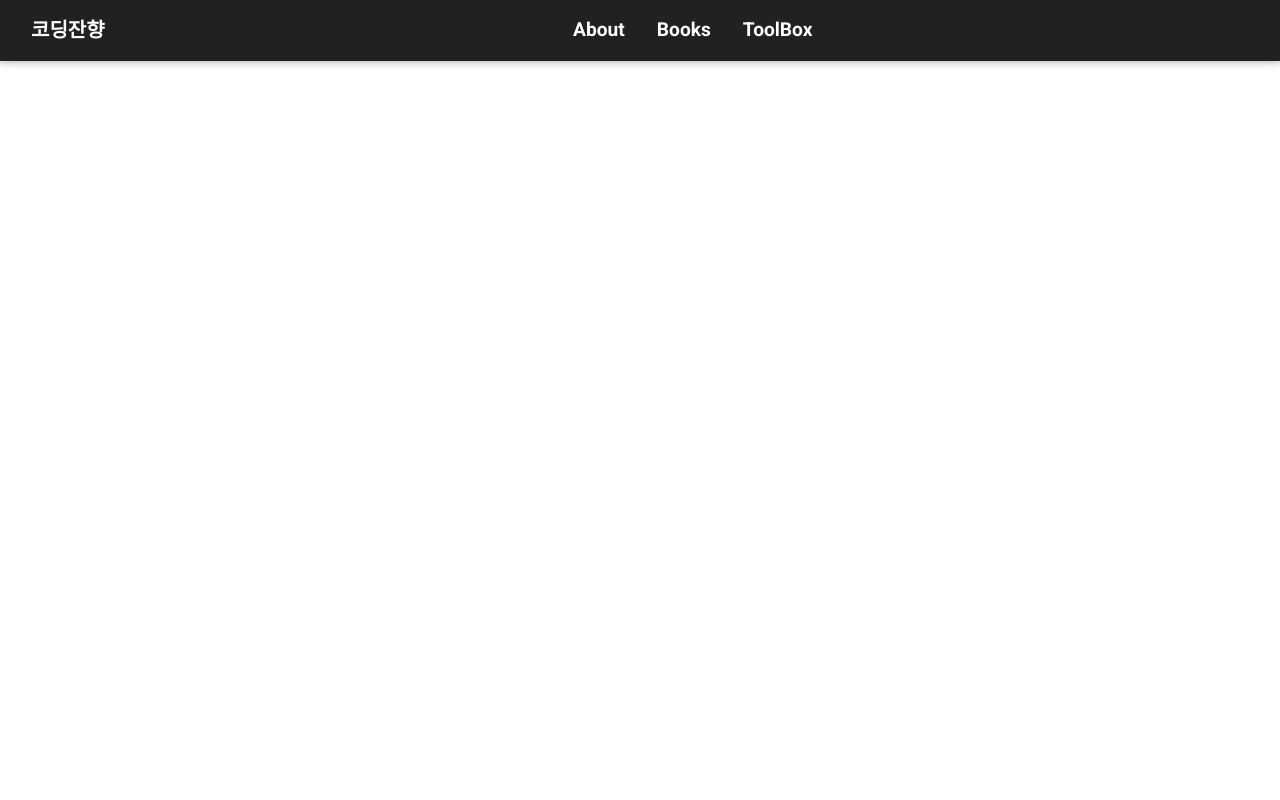
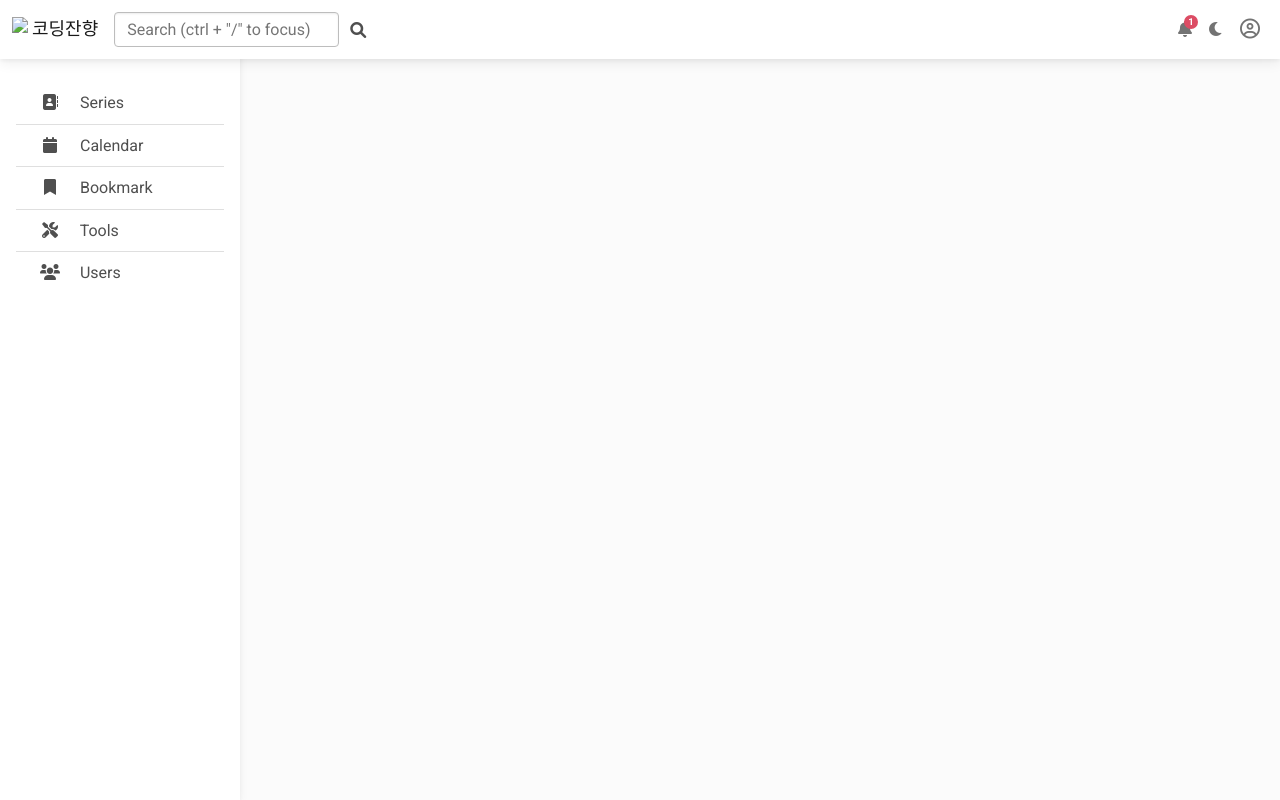
Before and after one commit to neltia/neltia-docs-fe, a Flask app: page /books/ in a window 1280 px wide. Run offline with Flask 2, Linux system fonts and the light colour scheme; parts of the project's set-up code (start-up, migrations or seed data) failed here and were passed over; some libraries are stand-ins or nearby versions; some web fonts are replaced.

Commit message:
화면 디자인 안에 맞춰 기본 틀 구성

```diff
--- a/static/css/base.css
+++ /dev/null
@@ -1,37 +0,0 @@
-@font-face {
-   font-family: "SCDream9";
-   src: url("SCDream9.otf") format('truetype');
-}
-
-html,
-body {
-   margin:0;
-   padding:0;
-   height:92.5%;
-}
-
-.contents-wrap {
-   min-height:100%;
-   position:relative;
-   padding-bottom:100px;/* footer height */
-}
-
-.footer {
-   width:100%;
-   height:100px;
-   position:absolute;
-   bottom:0;
-   background:#5eaeff;
-  text-align: center;
-  color: white;
-}
-
-#info-text {
-   font-weight: bold;
-   color: #333;
-}
-
-#dreamfont {
-   font-family: 'SCDream9';
-   font-size: large;
-}
--- /dev/null
+++ b/static/css/font.css
@@ -0,0 +1,9 @@
+@font-face {
+   font-family: "SCDream9";
+   src: url("SCDream9.otf") format('truetype');
+}
+
+#dreamfont {
+   font-family: 'SCDream9';
+   font-size: large;
+}
--- /dev/null
+++ b/static/css/nav.css
@@ -0,0 +1,38 @@
+body {
+        background-color: #fbfbfb;
+    }
+    @media (min-width: 991.98px) {
+    main {
+            padding-left: 240px;
+        }
+    }
+
+    /* Sidebar */
+    .sidebar {
+        position: fixed;
+        top: 0;
+        bottom: 0;
+        left: 0;
+        padding: 58px 0 0; /* Height of navbar */
+        box-shadow: 0 2px 5px 0 rgb(0 0 0 / 5%), 0 2px 10px 0 rgb(0 0 0 / 5%);
+        width: 240px;
+        z-index: 600;
+    }
+
+    @media (max-width: 991.98px) {
+    .sidebar {
+        width: 100%;
+    }
+    }
+    .sidebar .active {
+        border-radius: 5px;
+    }
+
+    .sidebar-sticky {
+        position: relative;
+        top: 0;
+        height: calc(100vh - 48px);
+        padding-top: 0.5rem;
+        overflow-x: hidden;
+        overflow-y: auto;
+    }
--- a/templates/base.html
+++ b/templates/base.html
@@ -7,27 +7,30 @@
     <link rel="icon" href="/static/images/favicon.png">
     <title>코딩잔향</title>
 
-    <!-- My Custom CSS -->
-    <link rel="stylesheet" href="/static/css/base.css">
+    <!-- CSS: font -->
+    <link rel="stylesheet" href="/static/css/font.css">
 
-    <!-- MDB 4.19.0 CSS https://mdbootstrap.com/md-bootstrap-cdn/ -->
+    <!-- MDB CSS https://mdbootstrap.com/md-bootstrap-cdn/ -->
     <!-- Font Awesome -->
-    <link rel="stylesheet" href="https://use.fontawesome.com/releases/v5.8.2/css/all.css">
+    <link
+        href="https://cdnjs.cloudflare.com/ajax/libs/font-awesome/6.0.0/css/all.min.css"
+        rel="stylesheet"
+    />
     <!-- Google Fonts -->
-    <link rel="stylesheet" href="https://fonts.googleapis.com/css?family=Roboto:300,400,500,700&display=swap">
-    <!-- Bootstrap core CSS -->
-    <link href="https://cdnjs.cloudflare.com/ajax/libs/twitter-bootstrap/4.5.0/css/bootstrap.min.css" rel="stylesheet">
-    <!-- Material Design Bootstrap -->
-    <link href="https://cdnjs.cloudflare.com/ajax/libs/mdbootstrap/4.19.0/css/mdb.min.css" rel="stylesheet">
+    <link
+        href="https://fonts.googleapis.com/css?family=Roboto:300,400,500,700&display=swap"
+        rel="stylesheet"
+    />
+    <!-- MDB -->
+    <link
+        href="https://cdnjs.cloudflare.com/ajax/libs/mdb-ui-kit/6.0.0/mdb.min.css"
+        rel="stylesheet"
+    />
 
-    <!-- MDB 4.19.0 JS -->
-    <!-- JQuery -->
-    <script type="text/javascript" src="https://cdnjs.cloudflare.com/ajax/libs/jquery/3.5.1/jquery.min.js"></script>
-    <!-- Bootstrap tooltips -->
-    <script type="text/javascript" src="https://cdnjs.cloudflare.com/ajax/libs/popper.js/1.14.4/umd/popper.min.js"></script>
-    <!-- Bootstrap core JavaScript -->
-    <script type="text/javascript" src="https://cdnjs.cloudflare.com/ajax/libs/twitter-bootstrap/4.5.0/js/bootstrap.min.js"></script>
-    <!-- MDB core JavaScript -->
-    <script type="text/javascript" src="https://cdnjs.cloudflare.com/ajax/libs/mdbootstrap/4.19.0/js/mdb.min.js"></script>
+    <!-- MDB JS -->
+    <script
+        type="text/javascript"
+        src="https://cdnjs.cloudflare.com/ajax/libs/mdb-ui-kit/6.0.0/mdb.min.js"
+    ></script>
 </head>
 </html>
--- a/templates/nav.html
+++ b/templates/nav.html
@@ -1,47 +1,111 @@
-<!-- NAV BAR -->
-<nav class="navbar navbar-expand-md navbar-dark bg-dark mb-3" style="background-color: #333;">
-    <div class="container-fluid" style="justify-content:flex-end">
-        <a class="navbar-brand font-weight-bold" href="/">코딩잔향</a>
+<!--Main Navigation-->
+<!-- Sidebar -->
+<head>
+    <link rel="stylesheet" href="/static/css/nav.css">
+</head>
 
-        <!-- Toggle Button -->
-        <button class="navbar-toggler" type="button" data-toggle="collapse" data-target="#myNavbar">
-            <span class="navbar-toggler-icon"></span>
+<nav id="sidebarMenu" class="collapse d-lg-block sidebar collapse bg-white">
+    <div class="position-sticky">
+    <div class="list-group list-group-flush mx-3 mt-4">
+        <a href="#" class="list-group-item list-group-item-action py-2 ripple">
+            <i class="fas fa-address-book fa-fw me-3"></i>
+            <span>Series</span>
+        </a>
+        <a href="#" class="list-group-item list-group-item-action py-2 ripple"><i
+            class="fas fa-calendar fa-fw me-3"></i>
+            <span>Calendar</span>
+        </a>
+        <a href="#" class="list-group-item list-group-item-action py-2 ripple">
+            <i class="fas fa-bookmark fa-fw me-3"></i>
+            <span>Bookmark</span></a>
+        <a href="#" class="list-group-item list-group-item-action py-2 ripple">
+            <i class="fas fa-tools fa-fw me-3"></i>
+            <span>Tools</span>
+        </a>
+        <a href="#" class="list-group-item list-group-item-action py-2 ripple"><i
+            class="fas fa-users fa-fw me-3"></i>
+            <span>Users</span>
+        </a>
+    </div>
+    </div>
+</nav>
+<!-- Sidebar -->
+
+<!-- Navbar -->
+<nav id="main-navbar" class="navbar navbar-expand-lg navbar-light bg-white fixed-top">
+    <!-- Container wrapper -->
+    <div class="container-fluid">
+    <!-- Toggle button -->
+    <button class="navbar-toggler" type="button" data-mdb-toggle="collapse" data-mdb-target="#sidebarMenu"
+        aria-controls="sidebarMenu" aria-expanded="false" aria-label="Toggle navigation">
+        <i class="fas fa-bars"></i>
     </button>
-        <!-- Toggle Button -->
 
-        <!-- NAV Item -->
-        <div class="navbar-collapse collapse font-weight-bold" id="myNavbar">
-            <ul class="nav navbar-nav ml-auto mr-auto">
-                <!-- HOME: Contact -->
-                <li class="nav-item text-left ml-3">
-                    <a class="nav-link" href="/">
-                        <div style="font-size: 120%;">
-                            About
-                        </div>
+    <!-- Brand -->
+    <a href="#" class="navbar-brand">
+        <img src="/static/images/favicon.png" height="25">
+        <span id="dreamfont">코딩잔향</span>
+    </a>
+    <!-- Search form -->
+    <form class="d-none d-md-flex input-group w-auto my-auto">
+        <input autocomplete="off" type="search" class="form-control rounded"
+        placeholder='Search (ctrl + "/" to focus)' style="min-width: 225px;" />
+        <span class="input-group-text border-0"><i class="fas fa-search"></i></span>
+    </form>
+
+    <!-- Right links -->
+    <ul class="navbar-nav ms-auto d-flex flex-row">
+        <!-- Notification dropdown -->
+        <li class="nav-item dropdown">
+        <a class="nav-link me-3 me-lg-0 dropdown-toggle hidden-arrow" href="#" id="navbarDropdownMenuLink"
+            role="button" data-mdb-toggle="dropdown" aria-expanded="false">
+            <i class="fas fa-bell"></i>
+            <span class="badge rounded-pill badge-notification bg-danger">
+                1
+            </span>
+
+        </a>
+        <ul class="dropdown-menu dropdown-menu-end" aria-labelledby="navbarDropdownMenuLink">
+            <li>
+                <a class="dropdown-item" href="#">Some news</a>
+            </li>
+            <li>
+                <a class="dropdown-item" href="#">Another news</a>
+            </li>
+            <li>
+                <a class="dropdown-item" href="#">Something else here</a>
+            </li>
+        </ul>
+        </li>
+
+        <!-- Dark mode / Light mode -->
+        <li class="nav-item">
+            <a class="nav-link me-3 me-lg-0" href="#">
+                <i class="fas fa-moon"></i>
             </a>
         </li>
-                <!-- HOME: Contact -->
-                <!-- Books -->
-                <li class="nav-item text-left ml-3">
-                    <a class="nav-link" href="/books">
-                        <div style="font-size: 120%;">
-                            Books
-                        </div>
+
+        <!-- Avatar -->
+        <li class="nav-item dropdown">
+        <a class="nav-link dropdown-toggle hidden-arrow d-flex align-items-center" href="#"
+            id="navbarDropdownMenuLink" role="button" data-mdb-toggle="dropdown" aria-expanded="false">
+            <img  class="rounded-circle" height="22" alt="" loading="lazy" />
+            <i class="far fa-user-circle fa-lg mt-1 mb-1"></i>
         </a>
+        <ul class="dropdown-menu dropdown-menu-end" aria-labelledby="navbarDropdownMenuLink">
+            <li>
+                <a class="dropdown-item" href="#">My profile</a>
             </li>
-                <!-- Books -->
-                <!-- ToolBox -->
-                <li class="nav-item text-left ml-3">
-                    <a class="nav-link" href="/tools">
-                        <div style="font-size: 120%;">
-                            ToolBox
-                        </div>
-                    </a>
+            <li>
+                <a class="dropdown-item" href="#">Settings</a>
             </li>
-                <!-- ToolBox -->
+            <li>
+                <a class="dropdown-item" href="#">Logout</a>
+            </li>
+        </ul>
+        </li>
     </ul>
     </div>
-        <!-- NAV Item -->
-    </div>
+    <!-- Container wrapper -->
 </nav>
-<!-- NAV BAR -->
+<!-- Navbar -->
```
Also changed, not shown: templates/index.html (+7 -33 lines), 1 other file. Lines whose indentation alone changed are shown as unchanged.
